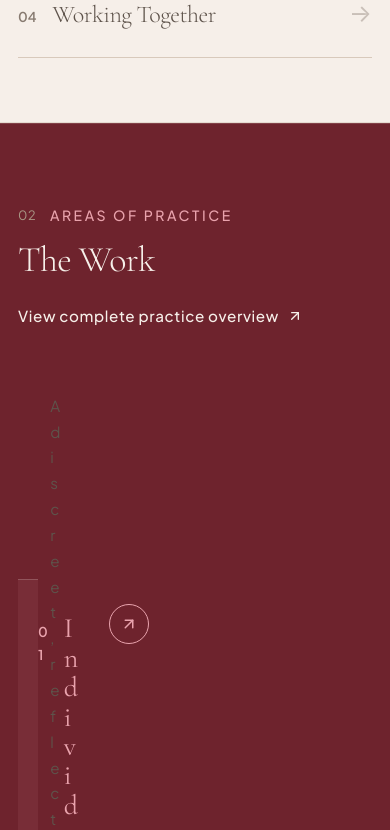
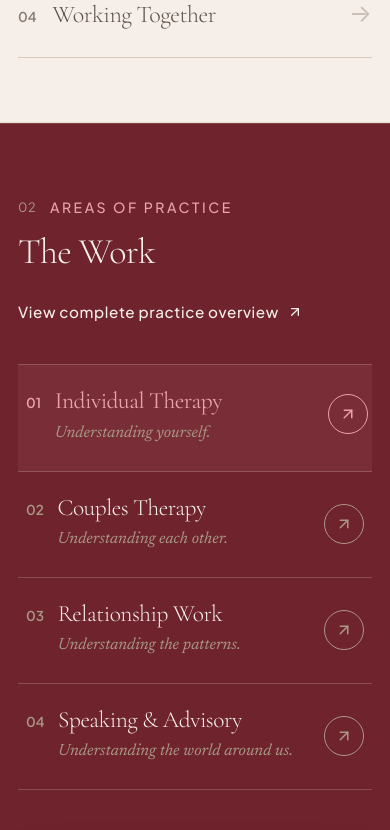
Before and after one commit to harshh999/PGT, a React (Vite) app: page / in a window 390 px wide. Shown: the part 1700-2530 px from the top of the page. Built offline with nearby package versions, Linux system fonts and the light colour scheme.

Commit message:
Fix mobile layout of Areas of Practice/The Work section with full-width flex containers and natural text wrapping

```diff
--- a/src/components/home/WorkIndex.tsx
+++ b/src/components/home/WorkIndex.tsx
@@ -16,15 +16,17 @@ export const WorkIndex: React.FC<WorkIndexProps> = ({ onSelectService, onExplore
       style={{
         backgroundColor: '#6E232D',
         color: '#F6EFE9',
-        paddingTop: 'clamp(5rem, 8vw, 8rem)',
-        paddingBottom: 'clamp(5rem, 8vw, 8rem)',
+        paddingTop: 'clamp(4.5rem, 8vw, 8rem)',
+        paddingBottom: 'clamp(4.5rem, 8vw, 8rem)',
         borderTop: '1px solid rgba(246, 239, 233, 0.15)',
         position: 'relative',
+        overflow: 'hidden',
       }}
     >
-      <div className="container">
+      <div className="container" style={{ width: '100%', boxSizing: 'border-box' }}>
         {/* Section Header */}
         <div
+          className="work-header"
           style={{
             display: 'flex',
             justifyContent: 'space-between',
@@ -32,6 +34,7 @@ export const WorkIndex: React.FC<WorkIndexProps> = ({ onSelectService, onExplore
             marginBottom: 'clamp(2.5rem, 5vw, 4.5rem)',
             flexWrap: 'wrap',
             gap: '1.5rem',
+            width: '100%',
           }}
         >
           <div>
@@ -42,7 +45,7 @@ export const WorkIndex: React.FC<WorkIndexProps> = ({ onSelectService, onExplore
             <h2 className="heading-1" style={{ color: '#F6EFE9' }}>The Work</h2>
           </div>
 
-          <button onClick={onExploreAll} className="editorial-link" style={{ fontSize: '0.95rem', color: '#F6EFE9' }}>
+          <button onClick={onExploreAll} className="editorial-link work-overview-btn" style={{ fontSize: '0.95rem', color: '#F6EFE9' }}>
             <span>View complete practice overview</span>
             <ArrowUpRight size={16} />
           </button>
@@ -50,11 +53,15 @@ export const WorkIndex: React.FC<WorkIndexProps> = ({ onSelectService, onExplore
 
         {/* Dynamic Dual-Column Editorial Stage */}
         <div
+          className="work-grid-container"
           style={{
             display: 'grid',
             gridTemplateColumns: 'repeat(12, 1fr)',
             gap: 'clamp(2rem, 5vw, 5rem)',
-            alignItems: 'center',
+            alignItems: 'start',
+            width: '100%',
+            maxWidth: '100%',
+            boxSizing: 'border-box',
           }}
         >
           {/* Left Column: Numbered Editorial Index */}
@@ -63,6 +70,8 @@ export const WorkIndex: React.FC<WorkIndexProps> = ({ onSelectService, onExplore
               gridColumn: 'span 7',
               display: 'flex',
               flexDirection: 'column',
+              width: '100%',
+              minWidth: 0,
             }}
             className="work-index-list-col"
           >
@@ -71,50 +80,89 @@ export const WorkIndex: React.FC<WorkIndexProps> = ({ onSelectService, onExplore
               return (
                 <div
                   key={service.id}
+                  className="work-service-item"
                   onMouseEnter={() => setActiveIdx(idx)}
                   onClick={() => onSelectService(service.slug)}
                   style={{
                     borderTop: idx === 0 ? '1px solid rgba(246, 239, 233, 0.2)' : 'none',
                     borderBottom: '1px solid rgba(246, 239, 233, 0.2)',
-                    paddingTop: 'clamp(1.75rem, 2.8vw, 2.5rem)',
-                    paddingBottom: 'clamp(1.75rem, 2.8vw, 2.5rem)',
+                    paddingTop: 'clamp(1.5rem, 2.5vw, 2.5rem)',
+                    paddingBottom: 'clamp(1.5rem, 2.5vw, 2.5rem)',
                     cursor: 'pointer',
                     transition: 'all 0.3s cubic-bezier(0.16, 1, 0.3, 1)',
                     backgroundColor: isActive ? 'rgba(233, 163, 173, 0.08)' : 'transparent',
                     paddingLeft: isActive ? '1.25rem' : '0.25rem',
+                    paddingRight: '0.5rem',
+                    width: '100%',
+                    boxSizing: 'border-box',
                   }}
                 >
-                  <div style={{ display: 'flex', alignItems: 'baseline', justifyContent: 'space-between', gap: '1.5rem' }}>
-                    <div style={{ display: 'flex', alignItems: 'baseline', gap: 'clamp(1rem, 2vw, 2rem)' }}>
+                  <div
+                    style={{
+                      display: 'flex',
+                      alignItems: 'center',
+                      justifyContent: 'space-between',
+                      gap: '1rem',
+                      width: '100%',
+                      boxSizing: 'border-box',
+                    }}
+                  >
+                    <div
+                      className="work-service-left-group"
+                      style={{
+                        display: 'flex',
+                        alignItems: 'baseline',
+                        gap: 'clamp(0.85rem, 2vw, 2rem)',
+                        flex: 1,
+                        minWidth: 0,
+                      }}
+                    >
                       <span
                         style={{
                           fontFamily: 'var(--font-body)',
                           fontSize: '0.85rem',
                           fontWeight: 600,
                           color: isActive ? '#E9A3AD' : '#A99886',
+                          flexShrink: 0,
                         }}
                       >
                         {service.order}
                       </span>
-                      <div>
+                      <div
+                        className="work-service-content"
+                        style={{
+                          flex: 1,
+                          minWidth: 0,
+                          maxWidth: '100%',
+                        }}
+                      >
                         <h3
-                          className="font-display"
+                          className="font-display work-service-title"
                           style={{
-                            fontSize: 'clamp(1.75rem, 3.2vw, 2.75rem)',
+                            fontSize: 'clamp(1.6rem, 3.2vw, 2.75rem)',
                             fontWeight: isActive ? 400 : 300,
                             color: isActive ? '#E9A3AD' : '#F6EFE9',
                             transition: 'color 0.25s ease',
+                            margin: 0,
+                            whiteSpace: 'normal',
+                            wordBreak: 'normal',
+                            overflowWrap: 'break-word',
                           }}
                         >
                           {service.title}
                         </h3>
                         <p
+                          className="work-service-desc"
                           style={{
                             fontFamily: 'var(--font-editorial)',
                             fontStyle: 'italic',
-                            fontSize: '1.05rem',
+                            fontSize: '1.02rem',
                             color: '#A99886',
-                            marginTop: '0.25rem',
+                            marginTop: '0.35rem',
+                            marginBottom: 0,
+                            whiteSpace: 'normal',
+                            wordBreak: 'normal',
+                            overflowWrap: 'break-word',
                           }}
                         >
                           {service.shortDescription}
@@ -123,6 +171,7 @@ export const WorkIndex: React.FC<WorkIndexProps> = ({ onSelectService, onExplore
                     </div>
 
                     <div
+                      className="work-service-arrow"
                       style={{
                         width: '2.5rem',
                         height: '2.5rem',
@@ -152,12 +201,15 @@ export const WorkIndex: React.FC<WorkIndexProps> = ({ onSelectService, onExplore
               display: 'flex',
               flexDirection: 'column',
               gap: '1.5rem',
+              width: '100%',
+              minWidth: 0,
             }}
             className="work-preview-col"
           >
             <div
               style={{
                 width: '100%',
+                maxWidth: '100%',
                 aspectRatio: '4 / 5',
                 overflow: 'hidden',
                 borderRadius: '16px',
@@ -175,6 +227,7 @@ export const WorkIndex: React.FC<WorkIndexProps> = ({ onSelectService, onExplore
                   objectFit: 'cover',
                   animation: 'fadeIn 0.5s cubic-bezier(0.16, 1, 0.3, 1)',
                   filter: 'contrast(1.02) saturate(0.95)',
+                  display: 'block',
                 }}
               />
               <div
@@ -193,13 +246,13 @@ export const WorkIndex: React.FC<WorkIndexProps> = ({ onSelectService, onExplore
                 <span style={{ fontSize: '0.72rem', textTransform: 'uppercase', letterSpacing: '0.12em', color: 'var(--color-muted-taupe)' }}>
                   Session Structure
                 </span>
-                <p style={{ fontSize: '0.85rem', color: 'var(--color-cream)', marginTop: '0.2rem' }}>
+                <p style={{ fontSize: '0.85rem', color: 'var(--color-cream)', marginTop: '0.2rem', marginBottom: 0 }}>
                   {activeService.format}
                 </p>
               </div>
             </div>
 
-            <p className="text-body" style={{ color: 'var(--color-ink-secondary)', fontSize: '0.95rem' }}>
+            <p className="text-body" style={{ color: 'var(--color-ink-secondary)', fontSize: '0.95rem', margin: 0 }}>
               {activeService.description}
             </p>
           </div>
@@ -212,9 +265,18 @@ export const WorkIndex: React.FC<WorkIndexProps> = ({ onSelectService, onExplore
           to { opacity: 1; transform: scale(1); }
         }
         @media (max-width: 860px) {
+          .work-header {
+            flex-direction: column !important;
+            align-items: flex-start !important;
+            gap: 1.25rem !important;
+          }
+          .work-overview-btn {
+            margin-top: 0.5rem !important;
+          }
           .work-grid-container {
             grid-template-columns: 1fr !important;
             gap: 2.5rem !important;
+            width: 100% !important;
           }
           .work-index-list-col {
             grid-column: span 1 !important;
@@ -229,6 +291,16 @@ export const WorkIndex: React.FC<WorkIndexProps> = ({ onSelectService, onExplore
             max-width: 100% !important;
             min-width: 0 !important;
             box-sizing: border-box !important;
+            margin-top: 1rem !important;
+          }
+          .work-service-item {
+            padding-left: 0.5rem !important;
+          }
+          .work-service-title {
+            font-size: clamp(1.45rem, 6vw, 2.2rem) !important;
+            word-break: normal !important;
+            overflow-wrap: normal !important;
+            white-space: normal !important;
           }
         }
       `}</style>
```
